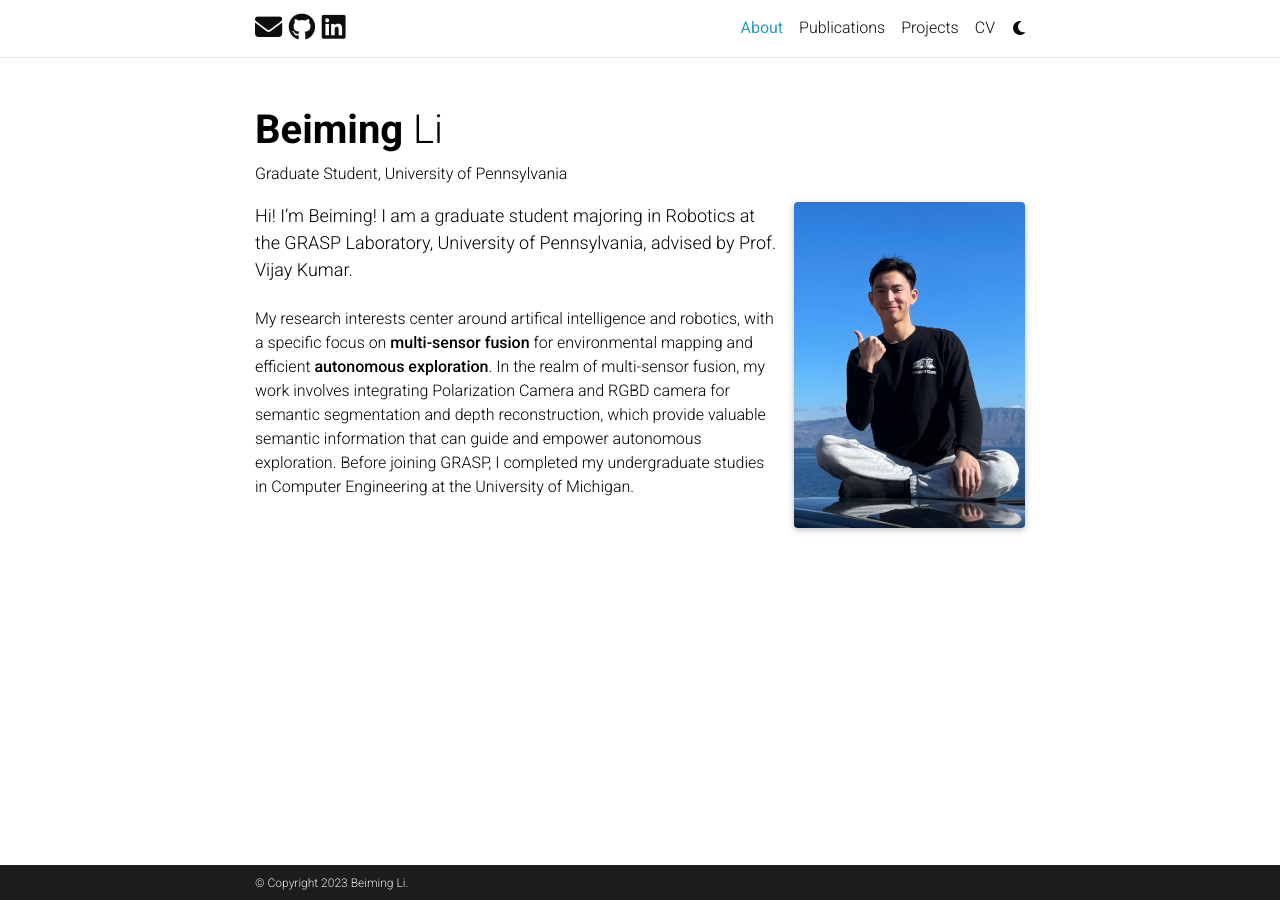
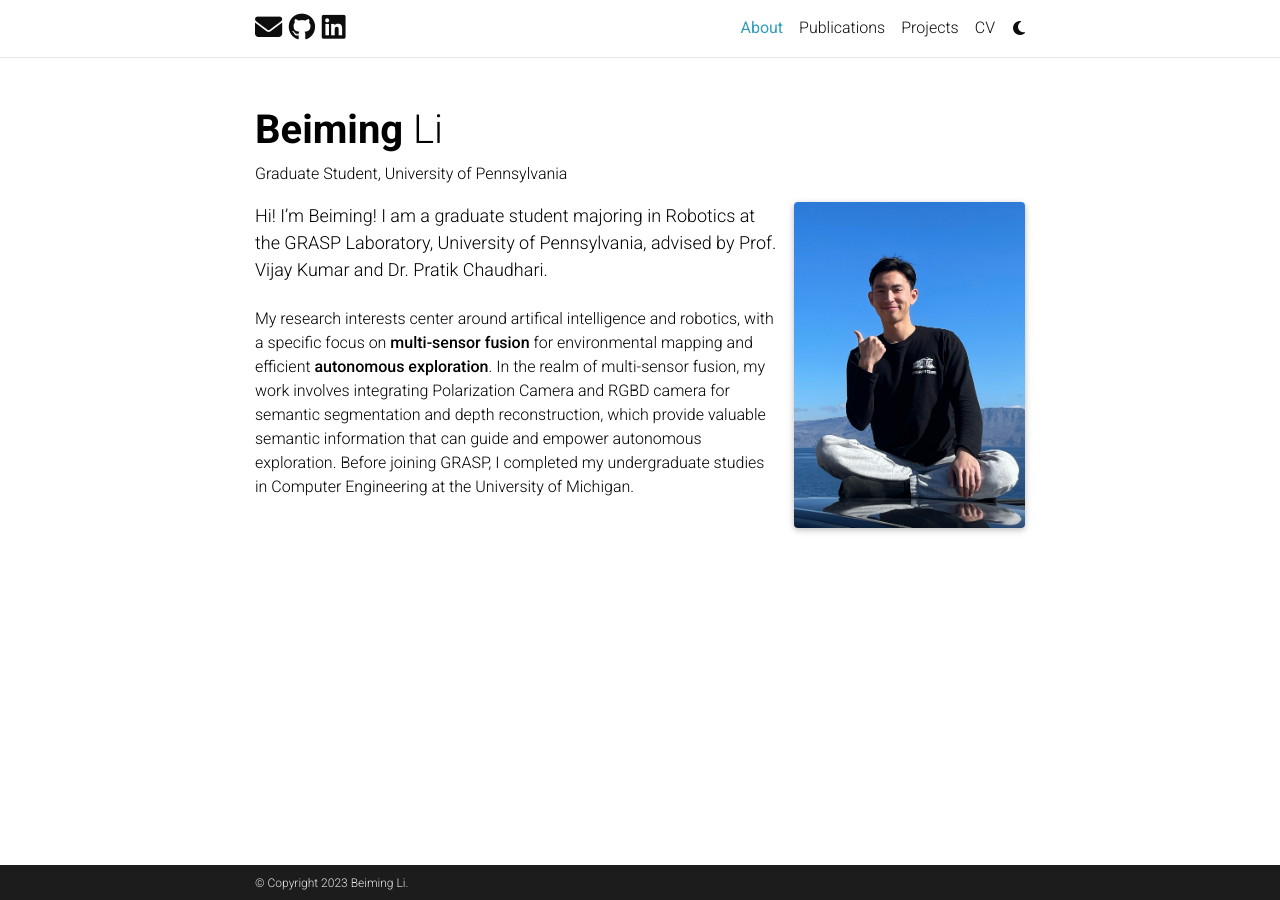
Before and after one commit to beimingli0626/beimingli0626.github.io, a Jekyll site: the page built from _pages/about.md, in a window 1280 px wide. Built offline with Jekyll 4.4.1, drawn with Linux system fonts in a browser that asks for light colours; comment, search, counter and statistics services are not loaded; a style sheet for code colours, icons or effects is not loaded.

Commit message:
update about

```diff
--- a/_pages/about.md
+++ b/_pages/about.md
@@ -15,7 +15,7 @@ selected_papers: false # includes a list of papers marked as "selected={true}"
 social: false  # includes social icons at the bottom of the page
 ---
 
-<font size="4"> Hi! I’m Beiming! I am a graduate student majoring in Robotics at the GRASP Laboratory, University of Pennsylvania, advised by Prof. Vijay Kumar.</font>
+<font size="4"> Hi! I’m Beiming! I am a graduate student majoring in Robotics at the GRASP Laboratory, University of Pennsylvania, advised by Prof. Vijay Kumar and Dr. Pratik Chaudhari.</font>
 <br>
 My research interests center around artifical intelligence and robotics, with a specific focus on **multi-sensor fusion** for environmental mapping and efficient **autonomous exploration**. In the realm of multi-sensor fusion, my work involves integrating Polarization Camera and RGBD camera for semantic segmentation and depth reconstruction, which provide valuable semantic information that can guide and empower autonomous exploration. Before joining GRASP, I completed my undergraduate studies in Computer Engineering at the University of Michigan.
 
```
